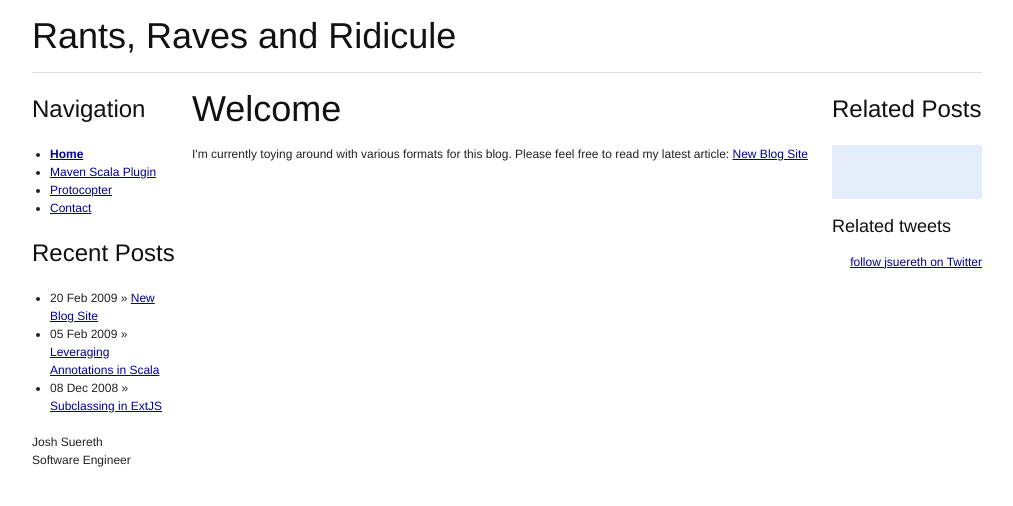
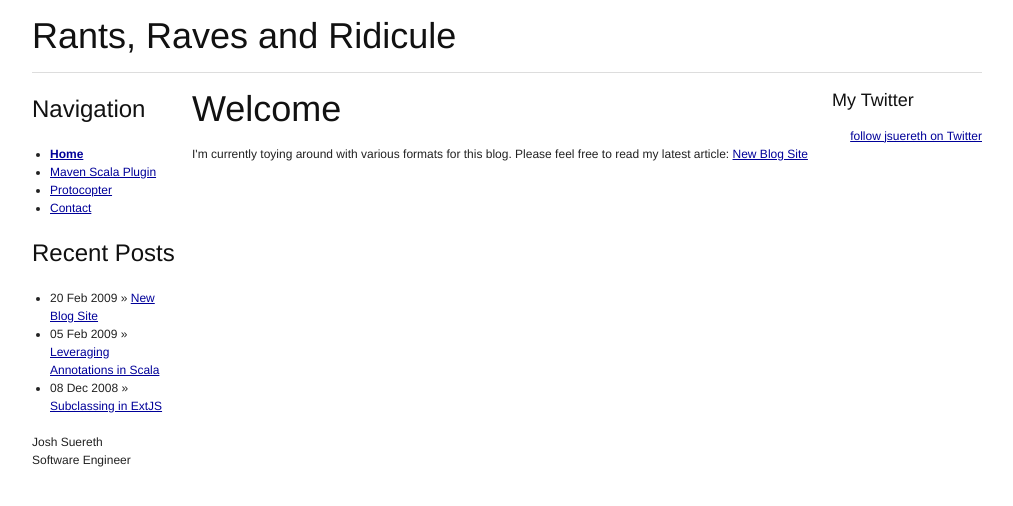
Before and after one commit to jsuereth/jsuereth.github.com, a Jekyll site: the page built from index.html, in a window 1280 px wide. Shown: the top 506 px of the page, without its empty margins (133-1146 px from the left). Built offline with Jekyll 4.4.1, drawn with Linux system fonts in a browser that asks for light colours; a script that is not in the unit is left out.

Commit message:
Updated twitter on front page

```diff
--- a/index.html
+++ b/index.html
@@ -1,17 +1,24 @@
 ---
-layout: post
+layout: default
 title: Josh Suereth
 ---
 
 
-<div id="main">
+<div id="main" class="span-16">
   <h1>Welcome</h1>
   <p>I'm currently toying around with various formats for this blog.  Please feel free to read my latest article:
   {% for post in site.posts limit:1 %}
   <a href="{{ post.url }}">{{ post.title }}</a>
   {% endfor %}
   </p>
-
-
   <!--  TODO Widgets! -->
 </div>
+
+<div id="twitter-widget" class="span-4 last">
+          <h3>My Twitter</h3>
+        <ul id="twitter_update_list"></ul>
+        <a id="twitter-link" style="display:block;text-align:right;" href="http://twitter.com/jsuereth">follow jsuereth on Twitter</a>
+          <!-- TODO - Find a way to put these in the main page... -->
+          <script src="/javascript/twitter-helper.js" type="text/javascript"></script>
+          <script src="http://search.twitter.com/search.json?q=jsuereth&callback=twitterCallback2&count=2" type="text/javascript"></script>
+</div>
```
